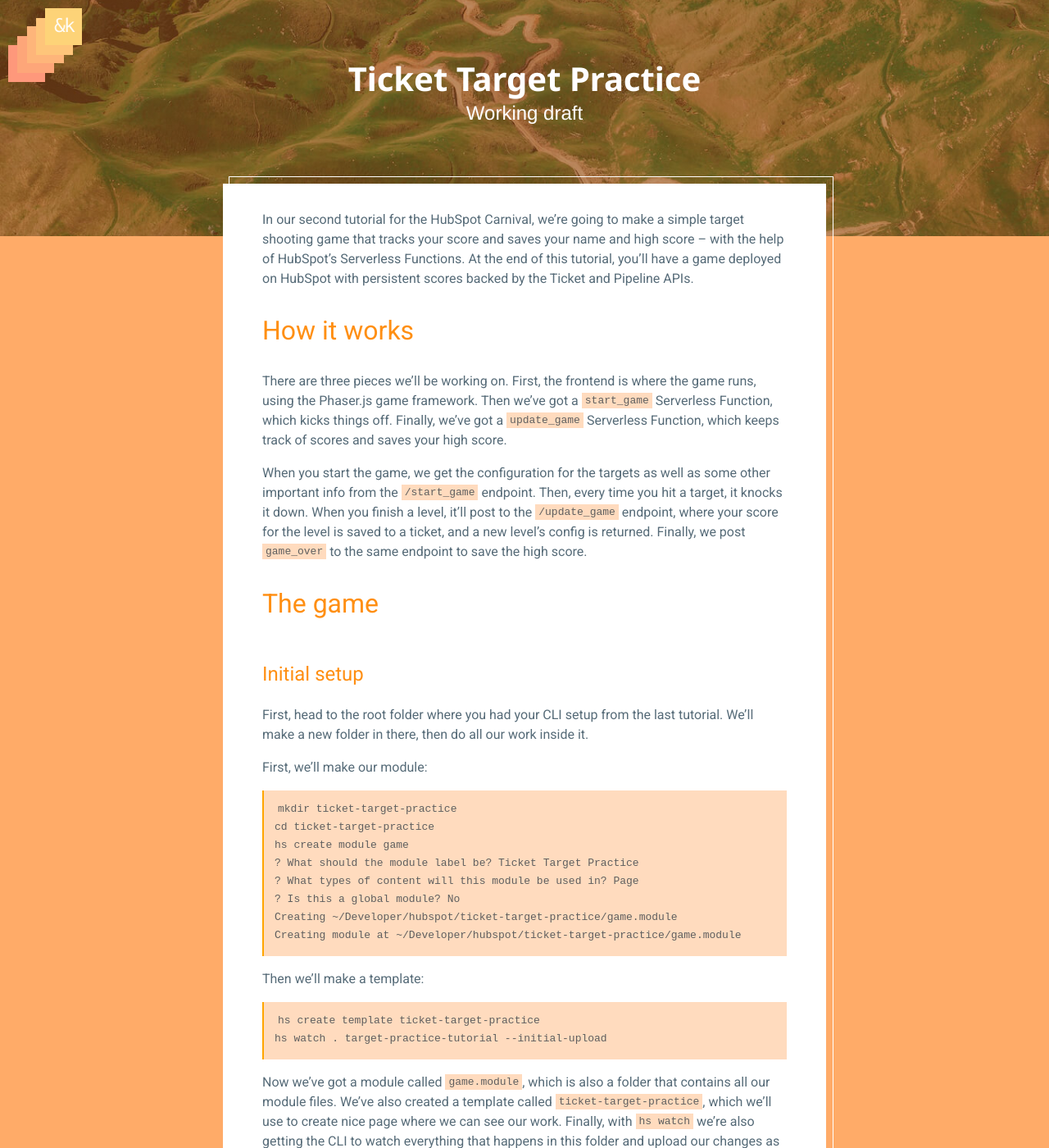
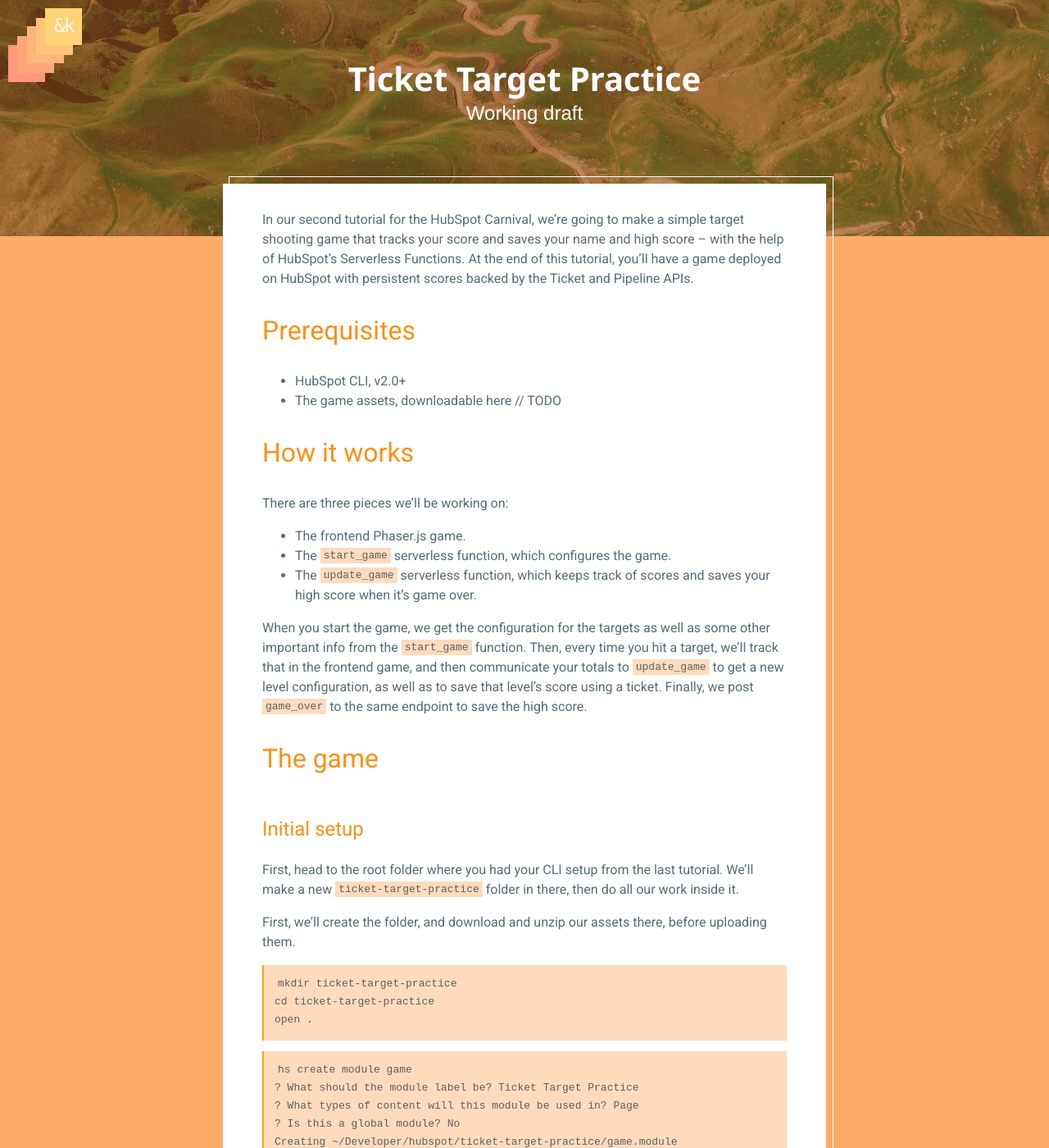
Before and after one commit to andkon/andkon.github.io, a Jekyll site: the page built from _posts/2020-09-11-ticket-target-practice.md, in a window 1280 px wide and 1400 px high. Shown: the whole window at 82% size. Built offline with Jekyll 4.4.1, drawn with Linux system fonts in a browser that asks for light colours; comment, search, counter and statistics services are not loaded; some of the changed text lies outside the part shown.

Commit message:
Various edits on scoreboard post

````diff
--- a/_posts/2020-09-11-ticket-target-practice.md
+++ b/_posts/2020-09-11-ticket-target-practice.md
@@ -6,21 +6,36 @@
 ---
 In our second tutorial for the HubSpot Carnival, we're going to make a simple target shooting game that tracks your score and saves your name and high score – with the help of HubSpot's Serverless Functions. At the end of this tutorial, you'll have a game deployed on HubSpot with persistent scores backed by the Ticket and Pipeline APIs.
 
+# Prerequisites
+
+* HubSpot CLI, v2.0+
+* The game assets, downloadable here // TODO
+
 # How it works
 
-There are three pieces we'll be working on. First, the frontend is where the game runs, using the Phaser.js game framework. Then we've got a `start_game` Serverless Function, which kicks things off. Finally, we've got a `update_game` Serverless Function, which keeps track of scores and saves your high score.
+There are three pieces we'll be working on:
 
-When you start the game, we get the configuration for the targets as well as some other important info from the `/start_game` endpoint. Then, every time you hit a target, it knocks it down. When you finish a level, it'll post to the `/update_game` endpoint, where your score for the level is saved to a ticket, and a new level's config is returned. Finally, we post `game_over` to the same endpoint to save the high score.
+* The frontend Phaser.js game.
+* The `start_game` serverless function, which configures the game.
+* The `update_game` serverless function, which keeps track of scores and saves your high score when it's game over.
+
+When you start the game, we get the configuration for the targets as well as some other important info from the `start_game` function. Then, every time you hit a target, we'll track that in the frontend game, and then communicate your totals to `update_game` to get a new level configuration, as well as to save that level's score using a ticket. Finally, we post `game_over` to the same endpoint to save the high score.
 
 # The game
 
 ## Initial setup
-First, head to the root folder where you had your CLI setup from the last tutorial. We'll make a new folder in there, then do all our work inside it.
+First, head to the root folder where you had your CLI setup from the last tutorial. We'll make a new `ticket-target-practice` folder in there, then do all our work inside it.
 
-First, we'll make our module:
+First, we'll create the folder, and download and unzip our assets there, before uploading them.
+
 ```
 mkdir ticket-target-practice
 cd ticket-target-practice
+open .
+```
+
+
+```
 hs create module game
 ? What should the module label be? Ticket Target Practice
 ? What types of content will this module be used in? Page
@@ -116,6 +131,12 @@
 ```
 
 At this point, you can refresh the game page and you should see a `"Hello, world!"` header show up.
+
+## Uploading the assets
+
+Before getting to work on the game itself, let's upload our `/assets` folder to make the necessary game assets available to our Phaser.js game.
+
+
 
 ## Creating the game
 
````
